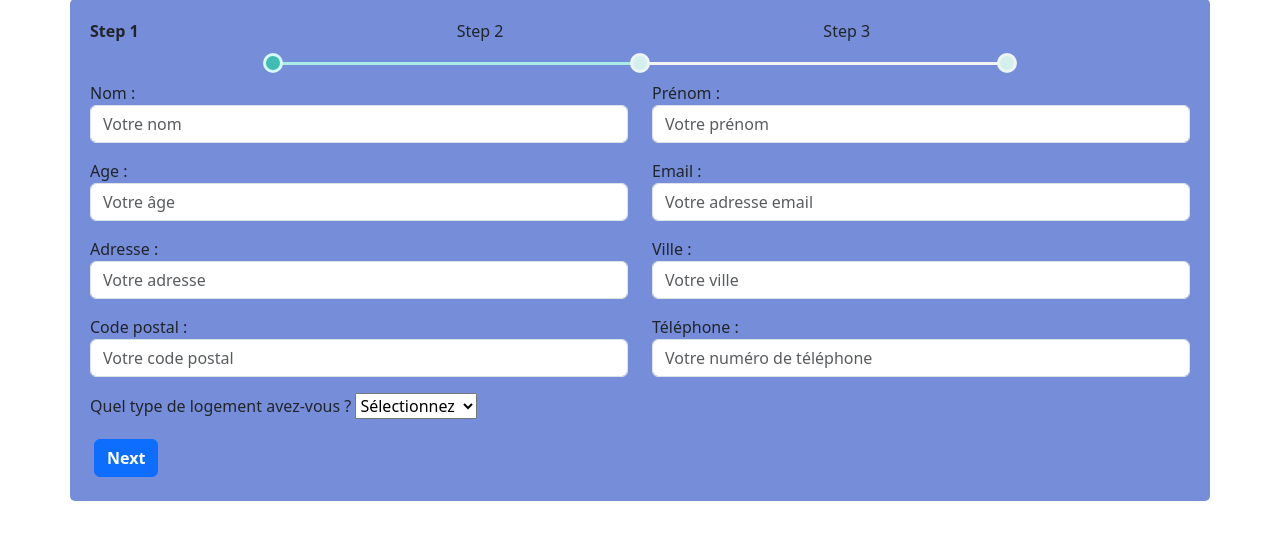
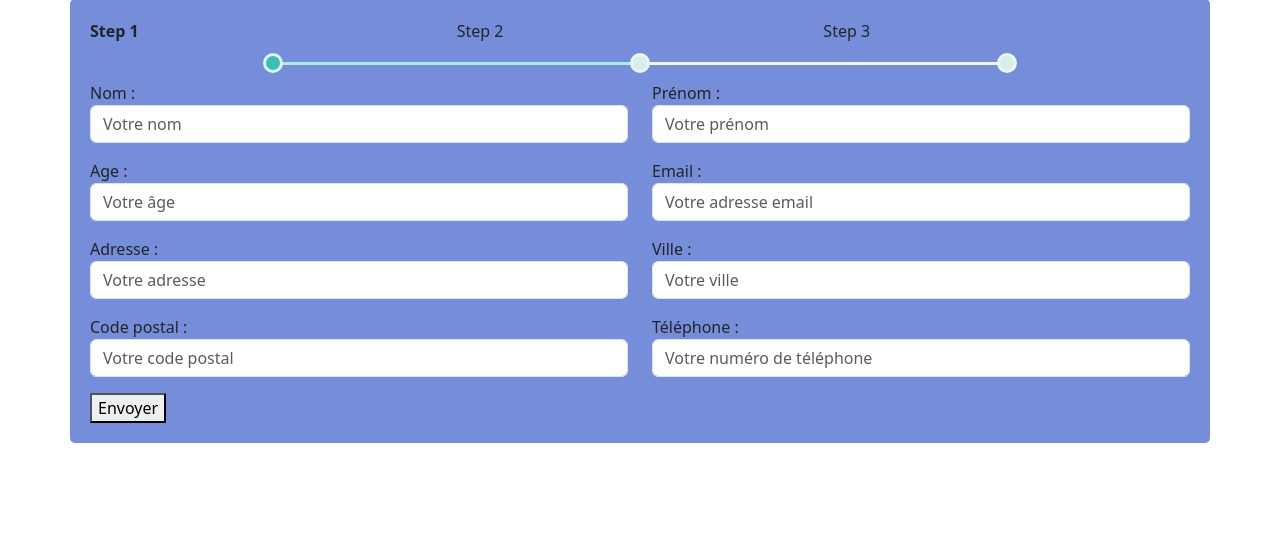
Before and after one commit to Akina1507/adopt-kitty, a CodeIgniter app: page /database/Famille1/step1 in a window 1280 px wide. Shown: the part 171-711 px from the top of the page. Run offline with CodeIgniter, Linux system fonts and the light colour scheme.

Commit message:
Envoie dans la bdd reussi Mettre au fur et a mesure les autres colonnes Affichage des erreurs des champs de saisie : Cause : required en double sur les input et le form validation !

```diff
--- a/application/controllers/Famille1.php
+++ b/application/controllers/Famille1.php
@@ -7,7 +7,7 @@ class Famille1 extends CI_Controller
 
     public function step1()
     {
-        $this->load->model('Chat_Model');
+
             $this->form_validation->set_rules('nom_user', 'Nom user', 'trim|required');
             $this->form_validation->set_rules('prenom_user', 'Prenom user', 'trim|required');
             $this->form_validation->set_rules('age_user', 'Age user', 'trim|required');
@@ -21,8 +21,8 @@ class Famille1 extends CI_Controller
                 'regex_match' => 'Le numéro de téléphone doit obligatoirement commencer par (06, 07, 08, 09 ou 03).',
                 'exact_length' => 'Le champ doit contenir exactement 10 chiffres.'
             ));
-             $this->form_validation->set_rules('type_logement', 'Type logement', 'trim|required');
-            // $this->form_validation->set_rules('exterieur_user', 'Exterieur user', 'trim|required');
+            //  $this->form_validation->set_rules('type_logement', 'Type logement', 'trim|required');
+            //  $this->form_validation->set_rules('exterieur_user', 'Exterieur user', 'trim|required');
             // $this->form_validation->set_rules('type_exterieur', 'Type exterieur', 'trim');
             // $this->form_validation->set_rules('situation_foyer', 'Situation foyer', 'trim|required');
             // $this->form_validation->set_rules('enfants_foyer', 'Enfants foyer', 'trim|required');
@@ -48,7 +48,7 @@ class Famille1 extends CI_Controller
                 $codepostal_user = $this->input->post('codepostal_user');
                 $email_user = $this->input->post('email_user');
                 $tel_user = $this->input->post('tel_user');
-                 $type_logement = $this->input->post('type_logement');
+                // $type_logement = $this->input->post('type_logement');
                 // $exterieur_user = $this->input->post('exterieur_user');
                 // $type_exterieur = $this->input->post('type_exterieur');
                 // $situation_foyer = $this->input->post('situation_foyer');
@@ -65,45 +65,13 @@ class Famille1 extends CI_Controller
                 // $detail_animaux_vie = $this->input->post('detail_animaux_vie');
                 // $disponible_veto = $this->input->post('disponible_veto');
 
-                $data = array(
-                    'nom_user' => $nom_user,
-                    'prenom_user' => $prenom_user,
-                    'age_user' => $age_user,
-                    'adresse_user' => $adresse_user,
-                    'ville_user' => $ville_user,
-                    'codepostal_user' => $codepostal_user,
-                    'email_user' => $email_user,
-                    'tel_user' => $tel_user,
-                     'type_logement' => $type_logement,
-                    );
-                    // 'exterieur_user' => $exterieur_user,
-                    // 'type_exterieur' => $type_exterieur,
-                    // 'situation_foyer' => $situation_foyer,
-                    // 'enfants_foyer' => $enfants_foyer,
-                    // 'nbr_enfants' => $nbr_enfants,
-                    // 'age_enfants' => $age_enfants,
-                    // 'activite_famille' => $activite_famille,
-                    // 'temps_activite' => $temps_activite,
-                    // 'raison_famille' => $raison_famille,
-                    // 'animaux_famille' => $animaux_famille,
-                    // 'animaux_vie' => $animaux_vie,
-                    // 'nbr_animaux' => $nbr_animaux,
-                    // 'age_animaux_vie' => $age_animaux_vie,
-                    // 'details_animaux_vie' => $detail_animaux_vie,
-                    // 'disponible_veto' => $disponible_veto,
+
+                $this->Chat_Model->create_famille($nom_user, $prenom_user, $age_user, $adresse_user,$codepostal_user, $ville_user, $email_user, $tel_user);
 
 
-                $result = $this->Chat_Model->create_famille($data);
-                if ($result) {
-                    redirect('Users');
-                } else {
 
-                    echo ("Error");
-                }
-            } else {
-                $this->load->view('form/step1');
             }
+            $this->load->view('form/step1');
 
+        }
     }
-
-}
--- a/application/models/Chat_Model.php
+++ b/application/models/Chat_Model.php
@@ -8,9 +8,21 @@ class Chat_Model extends CI_Model
         return $this->db->insert('chats', $data);
     }
 
-    public function create_famille($data)
+    public function create_famille($nom_user, $prenom_user, $age_user, $adresse_user,$codepostal_user, $ville_user, $email_user, $tel_user)
     {
-        return $this->db->insert('famille', $data);
+
+        $data = array(
+            'nom_user' => $nom_user,
+            'prenom_user' => $prenom_user,
+            'age_user' => $age_user,
+            'adresse_user' => $adresse_user,
+            'ville_user' => $ville_user,
+            'codepostal_user' => $codepostal_user,
+            'email_user' => $email_user,
+            'tel_user' => $tel_user
+            );
+
+        $this->db->insert('famille', $data);
     }
 
 
--- a/application/views/form/step1.php
+++ b/application/views/form/step1.php
@@ -3,6 +3,8 @@
 <script src="https://code.jquery.com/jquery-3.6.0.min.js"></script>
 <script src="https://stackpath.bootstrapcdn.com/bootstrap/4.5.2/js/bootstrap.min.js"></script>
 <link rel="stylesheet" href="/adopt-kitty/assets/css/test.css">
+
+
 
 <div class="container form-container">
     <div class="row justify-content-md-center">
@@ -17,49 +19,56 @@
                     <div class="row">
                         <div class="col-md-6 mb-3">
                             <label for="nom_user">Nom :</label>
-                            <input class="form-control" type="text" name="nom_user" id="nom_user" placeholder="Votre nom" required>
+                            <input class="form-control" type="text" name="nom_user" id="nom_user" placeholder="Votre nom">
                             <?= form_error('nom_user'); ?>
                         </div>
                         <div class="col-md-6 mb-3">
                             <label for="prenom_user">Prénom :</label>
-                            <input class="form-control" type="text" name="prenom_user" id="prenom_user" placeholder="Votre prénom" required>
+                            <input class="form-control" type="text" name="prenom_user" id="prenom_user" placeholder="Votre prénom">
                             <?= form_error('prenom_user'); ?>
                         </div>
                         <div class="col-md-6 mb-3">
                             <label for="age_user">Age :</label>
-                            <input class="form-control" type="number" name="age_user" id="age_user" placeholder="Votre âge" required>
+                            <input class="form-control" type="number" name="age_user" id="age_user" placeholder="Votre âge">
                             <?= form_error('age_user'); ?>
                         </div>
                         <div class="col-md-6 mb-3">
                             <label for="email_user">Email :</label>
-                            <input class="form-control" type="email" name="email_user" id="email_user" placeholder="Votre adresse email" required>
+                            <input class="form-control" type="email" name="email_user" id="email_user" placeholder="Votre adresse email">
                             <?= form_error('email_user'); ?>
                         </div>
                         <div class="col-md-6 mb-3">
                             <label for="adresse_user">Adresse :</label>
-                            <input class="form-control" type="text" name="adresse_user" id="adresse_user" placeholder="Votre adresse" required>
+                            <input class="form-control" type="text" name="adresse_user" id="adresse_user" placeholder="Votre adresse">
                             <?= form_error('adresse_user'); ?>
                         </div>
                         <div class="col-md-6 mb-3">
                             <label for="ville_user">Ville :</label>
-                            <input class="form-control" type="text" name="ville_user" id="ville_user" placeholder="Votre ville" required>
+                            <input class="form-control" type="text" name="ville_user" id="ville_user" placeholder="Votre ville">
                             <?= form_error('ville_user'); ?>
                         </div>
                         <div class="col-md-6 mb-3">
                             <label for="codepostal_user">Code postal :</label>
-                            <input class="form-control" type="number" name="codepostal_user" id="codepostal_user" placeholder="Votre code postal" required>
+                            <input class="form-control" type="number" name="codepostal_user" id="codepostal_user" placeholder="Votre code postal">
                             <?= form_error('codepostal_user'); ?>
                         </div>
                         <div class="col-md-6 mb-3">
                             <label for="tel_user">Téléphone :</label>
-                            <input class="form-control" type="number" name="tel_user" id="tel_user" placeholder="Votre numéro de téléphone" required>
+                            <input class="form-control" type="number" name="tel_user" id="tel_user" placeholder="Votre numéro de téléphone">
                             <?= form_error('tel_user'); ?>
                         </div>
                     </div>
+                    <div class="d-flex btn-row">
+                        <button class="btn btn-primary fw-bold m-1" id="prevBtn" onclick="nextPrev(-1)" type="button">Previous</button>
+                        <button type="submit">Envoyer</button>
+                    </div>
+                        <!-- <div class="d-flex btn-row">
+                        <button class="btn btn-primary fw-bold m-1" id="nextBtn" onclick="nextPrev(1)" type="button">Next</button>
+                    </div>
+                </div> -->
 
-
-
-
+                <!-- <div class="step">
+                    <div class="row">
                         <div class="col-md-6 mb-3">
                             <label for="type_logement">Quel type de logement avez-vous ?</label>
                             <select name="type_logement" id="type_logement" required>
@@ -69,11 +78,6 @@
                             </select>
                             <?= form_error('type_logement'); ?>
                         </div>
-                        <div class="d-flex btn-row">
-                        <button class="btn btn-primary fw-bold m-1" id="nextBtn" onclick="nextPrev(1)" type="button">Next</button>
-                    </div>
-                </div>
-                           <!--
                         <div class="col-md-6 mb-3">
                             <label for="exterieur_user">Avez-vous un extérieur dans votre logement ?</label>
                             <select name="exterieur_user" id="exterieur_user">
@@ -184,14 +188,21 @@
                             </select>
                             <?= form_error('disponible_veto'); ?>
                         </div>
-                    </div>-->
+                    </div> -->
 
-                <div class="step">
-                    <h3>Terminé</h3>
-                    <div class="d-flex btn-row">
-                        <button class="btn btn-primary fw-bold m-1" id="prevBtn" onclick="nextPrev(-1)" type="button">Previous</button>
-                        <button type="submit">Envoyer</button>
-                    </div>
+                <!-- <div class="step">
+                    <h3>Terminé</h3>-->
+
+
+
+
+
+
+
+
+
+
+
                 </div>
             </form>
         </div>
```
